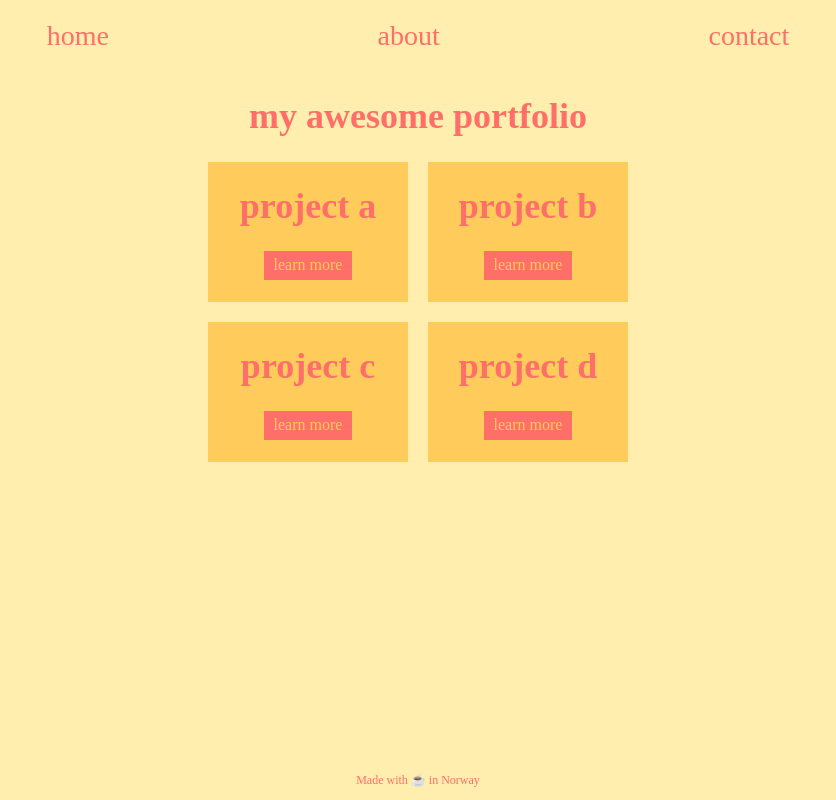
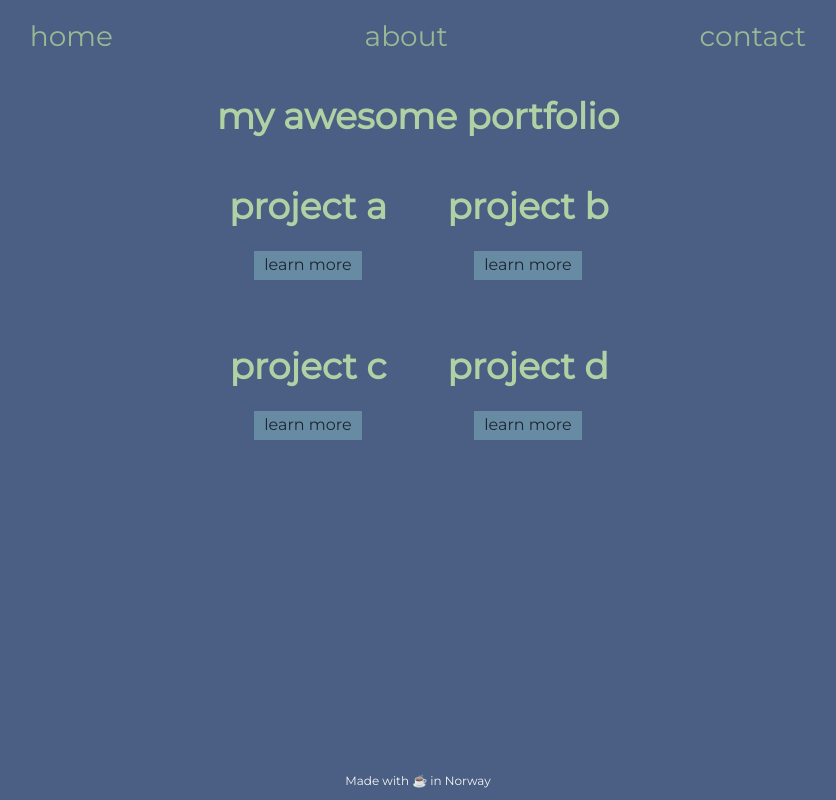
Before and after one commit to codewithgen/gallery-version-2, a website built with Vite: page index.html in a window 1280 px wide. Shown: the whole page, without its empty margins (222-1058 px from the left). Built offline with nearby package versions, Linux system fonts and the light colour scheme; a web font is replaced by a local one.

Commit message:
Update index.css

```diff
--- a/index.css
+++ b/index.css
@@ -1,20 +1,47 @@
+@import url('https://fonts.googleapis.com/css2?family=Montserrat&family=Tilt+Warp&display=swap');
+/* ------------------------- */
+/* ---------------VARIABLES */
+/* ------------------------- */
 :root {
-    --red: #ff6f69;
-    --beige: #ffeead;
-    --yellow: #ffcc5c;
+    /* colors */
+    --clr-light: #B1D0A4;
+    --clr-medium: #99B894;
+    --clr-neutral: #8AA8AF;
+    --clr-black: #1d2634;
+
+
+    /* bg */
+    --bg-light: #688BA4;
+    --bg-dark: #4A5F83;
+
+
+    /* fonts */
+    --ff-header: 'Tilt Warp', sans-serif;
+    --ff-body:'Montserrat', sans-serif;
+    --clr-font: whitesmoke;
+
 }
 
+/* ------------------------- */
+/* ----------- CSS STYLES  */
+/* ------------------------- */
+
 html, body {
-    background: var(--beige);
-    color: var(--red);
+    background: var(--bg-dark);
+    color: var(--clr-font);
+    font-family: inherit;
 }
 
-h1, p {
-    color: var(--red);
+body {
+    font-family: var(--ff-body);
+}
+
+h1 {
+    color: var(--clr-light);
 }
 
 #navbar a {
-    color: var(--red);
+    color: var(--clr-medium);
 }
 
 .item {
@@ -22,6 +49,6 @@ h1, p {
 }
 
 button {
-    background: var(--red);
-    color: var(--yellow);
+    background: var(--bg-light);
+    color: var(--clr-black);
 }
```
